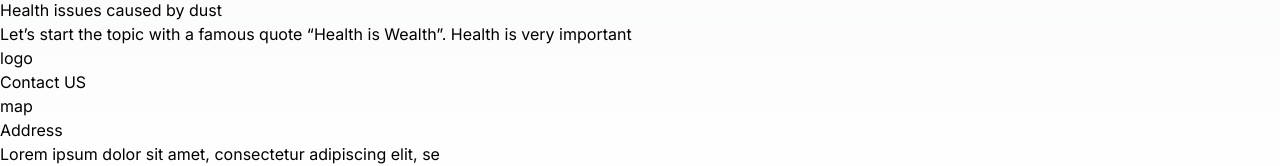
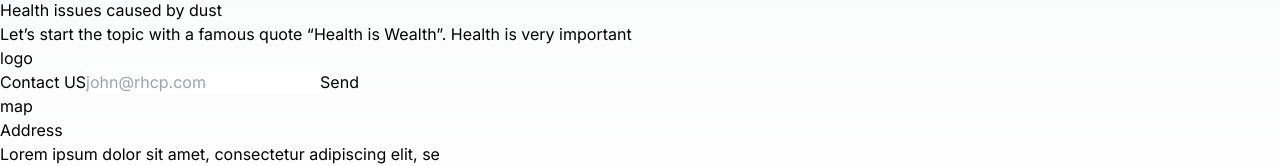
Before and after one commit to Cyrilsos/Todoo-Redon, a Next.js app: page / in a window 1280 px wide. Shown: the part 1730-1896 px from the top of the page. Built offline with nearby package versions, Linux system fonts and the light colour scheme.

Commit message:
Update Footer.tsx

```diff
--- a/Components/Footer.tsx
+++ b/Components/Footer.tsx
@@ -3,7 +3,18 @@ const Footer = () => {
     <div className="flex">
       <div>
         <div>logo</div>
-        <div>Contact US</div>
+        <div className="flex">
+          Contact US
+          <input
+            type="email"
+            id="UserEmail"
+            placeholder="john@rhcp.com"
+            className="mt-1 w-full rounded-md border-gray-200 shadow-sm sm:text-sm"
+          />
+          <button className="bg-orange-600 hover:bg-orange-500 inline-flex items-center px-4 py-2 text-white text-sm font-medium rounded-md mt-10">
+            Send
+          </button>
+        </div>
         <div>map</div>
       </div>
 
```
